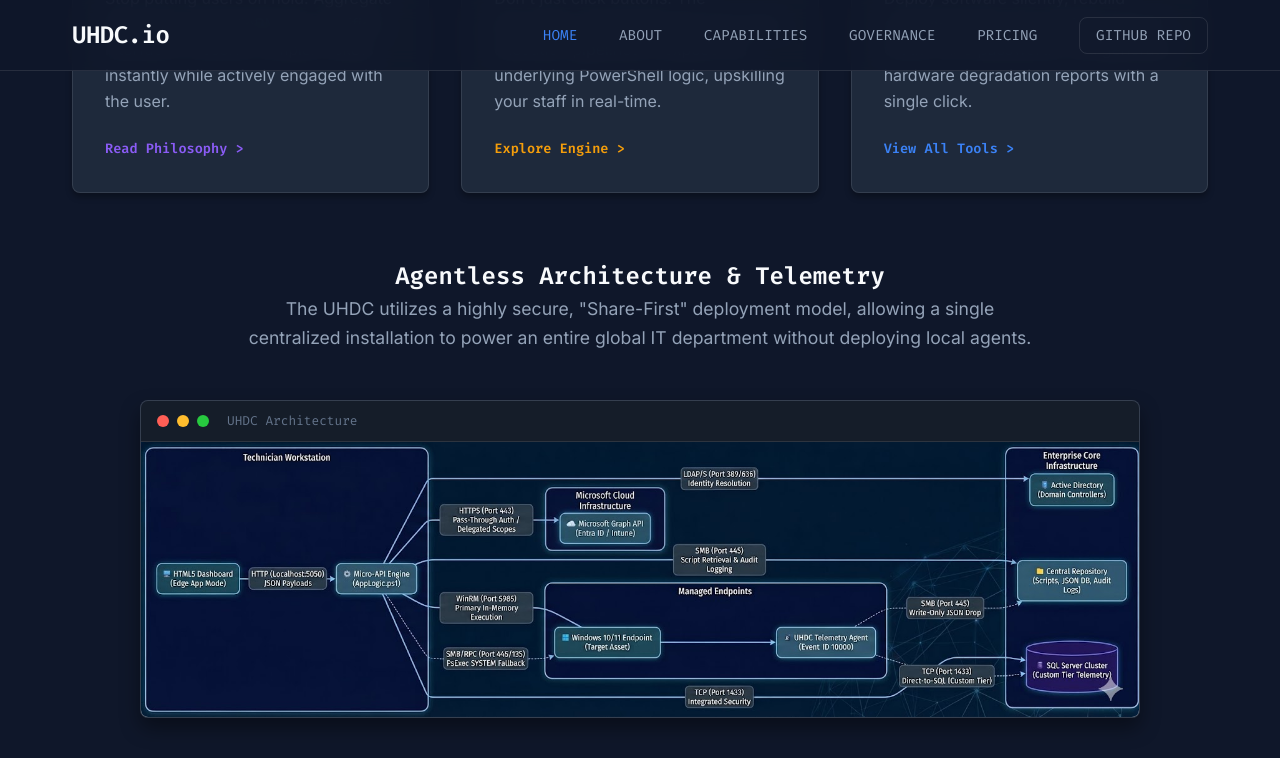
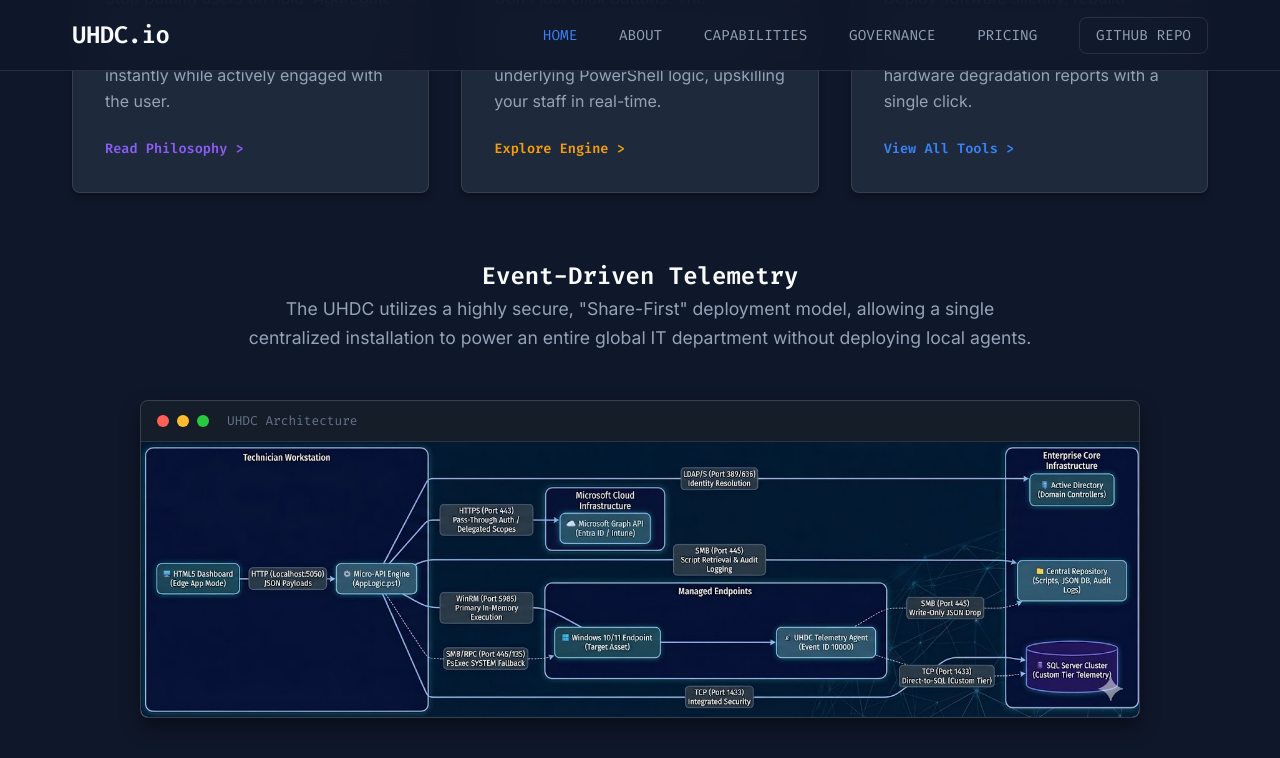
Before and after one commit to BobbyBurnsy/UHDC.io, a Jekyll site: the page built from index.html, in a window 1280 px wide and 900 px high, scrolled down 977 px, cut to the strip 0-758 px from the top of the window. Built offline with Jekyll 4.4.1, drawn with Linux system fonts in a browser that asks for light colours.

Commit message:
Update index.html

```diff
--- a/index.html
+++ b/index.html
@@ -113,7 +113,7 @@
 <!-- MEDIA SHOWCASE SECTION -->
 <section id="media" style="padding-top: 0; border-bottom: none;">
     <div style="text-align: center; max-width: 800px; margin: 0 auto 2rem auto;">
-        <h2 class="console-font">Agentless Architecture & Telemetry</h2>
+        <h2 class="console-font">Event-Driven Telemetry</h2>
         <p style="color: var(--text-secondary); font-size: 1.1rem;">The UHDC utilizes a highly secure, "Share-First" deployment model, allowing a single centralized installation to power an entire global IT department without deploying local agents.</p>
     </div>
 
```
